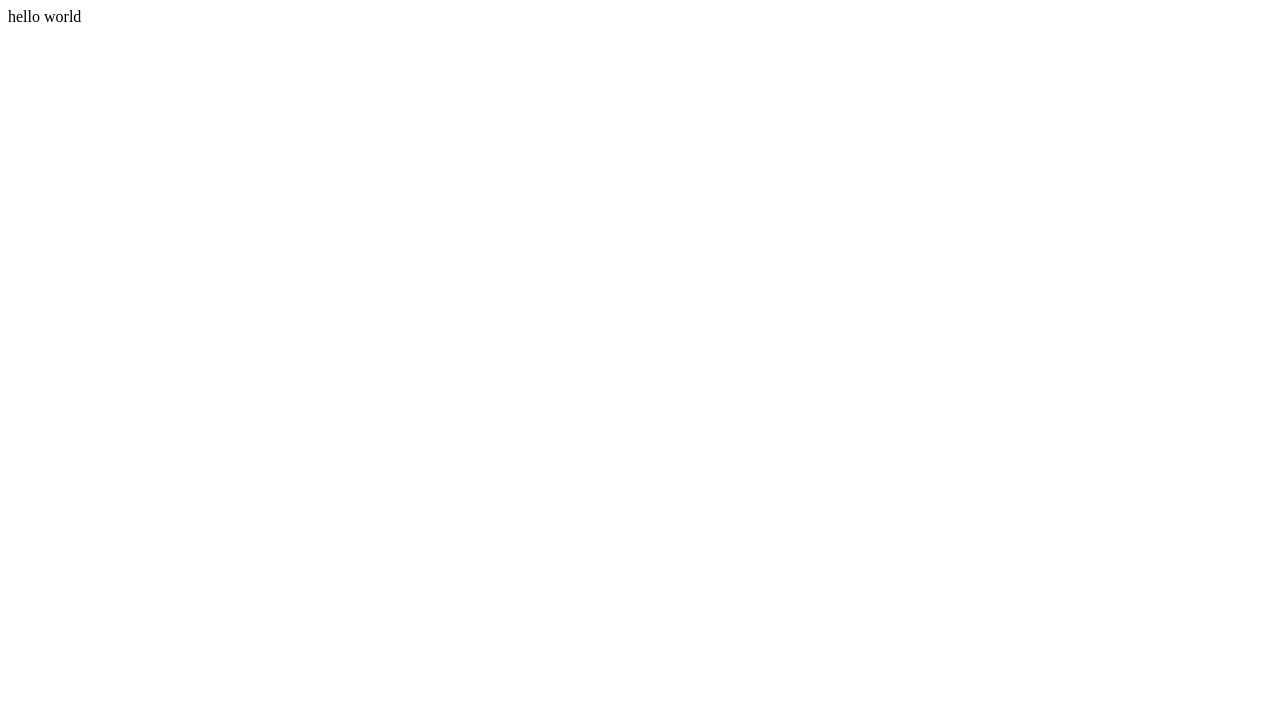
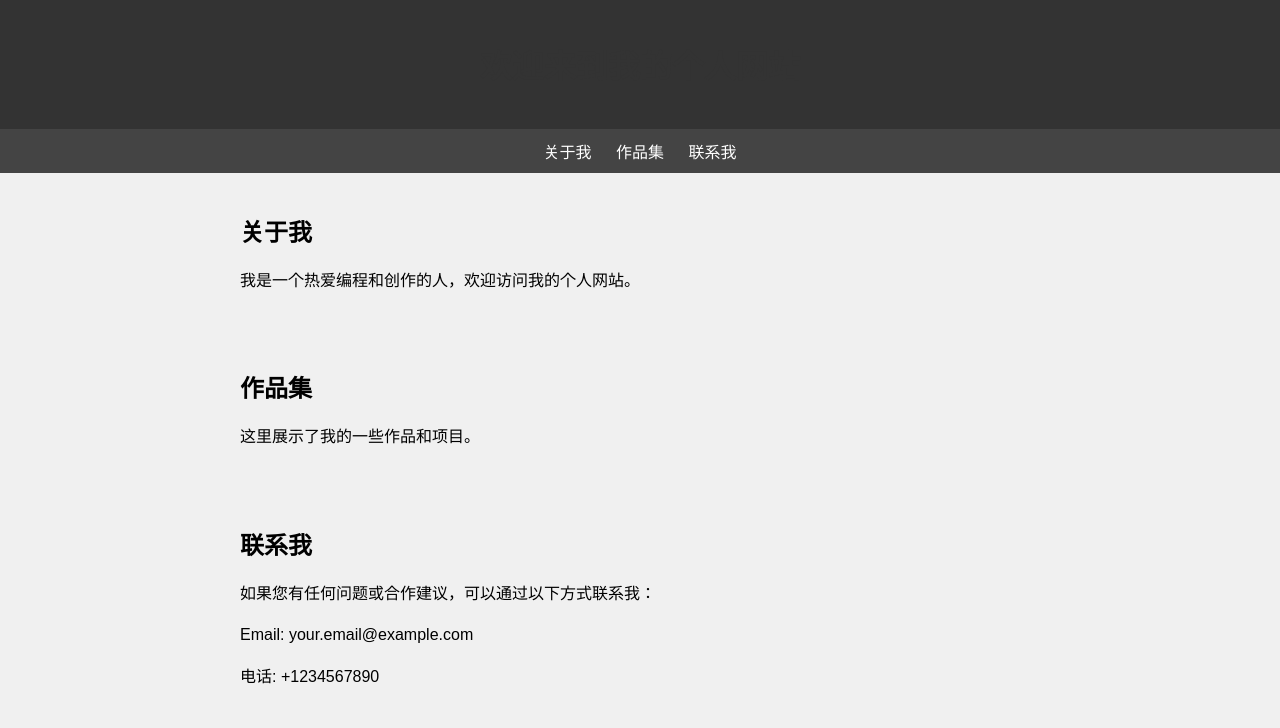
Before and after one commit to HePingan/HePingan.github.io, a plain HTML site: page index.html in a window 1280 px wide. Drawn offline with Linux system fonts and the light colour scheme.

Commit message:
no message

```diff
--- a/index.html
+++ b/index.html
@@ -1,3 +1,68 @@
-<!html>
-hello world
+<!DOCTYPE html>
+<html lang="en">
+<head>
+    <meta charset="UTF-8">
+    <meta name="viewport" content="width=device-width, initial-scale=1.0">
+    <title>个人网站</title>
+    <style>
+        body {
+            font-family: Arial, sans-serif;
+            margin: 0;
+            padding: 0;
+            background-color: #f0f0f0;
+        }
+        header {
+            background-color: #333;
+            color: #fff;
+            text-align: center;
+            padding: 20px;
+        }
+        nav {
+            background-color: #444;
+            color: #fff;
+            text-align: center;
+            padding: 10px;
+        }
+        nav a {
+            color: #fff;
+            text-decoration: none;
+            margin: 10px;
+        }
+        section {
+            padding: 20px;
+            max-width: 800px;
+            margin: 0 auto;
+        }
+        h1 {
+            color: #333;
+        }
+        p {
+            line-height: 1.6;
+        }
+    </style>
+</head>
+<body>
+    <header>
+        <h1>欢迎来到我的个人网站</h1>
+    </header>
+    <nav>
+        <a href="#about">关于我</a>
+        <a href="#portfolio">作品集</a>
+        <a href="#contact">联系我</a>
+    </nav>
+    <section id="about">
+        <h2>关于我</h2>
+        <p>我是一个热爱编程和创作的人，欢迎访问我的个人网站。</p>
+    </section>
+    <section id="portfolio">
+        <h2>作品集</h2>
+        <p>这里展示了我的一些作品和项目。</p>
+    </section>
+    <section id="contact">
+        <h2>联系我</h2>
+        <p>如果您有任何问题或合作建议，可以通过以下方式联系我：</p>
+        <p>Email: your.email@example.com</p>
+        <p>电话: +1234567890</p>
+    </section>
+</body>
 </html>
```
